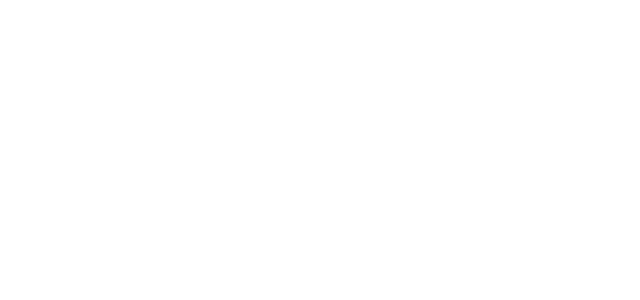
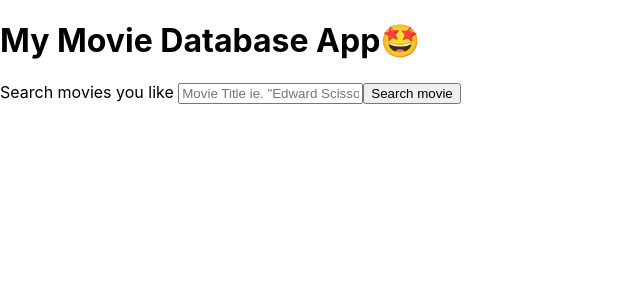
Before and after one commit to MSTRobort/myMovieDatabase, a React (Create React App) app: page / in a window 1280 px wide. Shown: the top 300 px of the page, without its empty margins (0-640 px from the left). Built offline with nearby package versions, Linux system fonts and the light colour scheme; no server answers.

Commit message:
Coded Api call and added form in App.js

```diff
--- a/package.json
+++ b/package.json
@@ -6,6 +6,7 @@
     "@testing-library/jest-dom": "^5.11.10",
     "@testing-library/react": "^11.2.6",
     "@testing-library/user-event": "^12.8.3",
+    "axios": "^0.21.1",
     "react": "^17.0.2",
     "react-dom": "^17.0.2",
     "react-scripts": "4.0.3",
--- a/src/App.css
+++ b/src/App.css
@@ -1,8 +1,8 @@
-.App {
+/* .App {
   text-align: center;
-}
+} */
 
-.App-header {
+/* .App-header {
   background-color: #282c34;
   min-height: 100vh;
   display: flex;
@@ -11,8 +11,8 @@
   justify-content: center;
   font-size: calc(10px + 2vmin);
   color: white;
-}
-
+} */
+/*
 .App-link {
   color: #61dafb;
-}
+} */
--- a/src/App.js
+++ b/src/App.js
@@ -1,9 +1,52 @@
+import { useEffect, useState } from 'react';
 import './App.css';
+import axios from "axios";
+
 
 function App() {
+  const [movie, setMovie] = useState([]);
+  const [userInput, setUserInput] = useState('');
+  const handleClick = (e) => {
+    e.preventDefault();
+    setUserInput('')
+  }
+  const handleChange = (e) => {
+    setUserInput(e.target.value);
+  }
+
+
+  // Making API call
+  useEffect( () => {
+    const key = '7306c825';
+    axios({
+      url:'http://www.omdbapi.com',
+      method: 'GET',
+      dataResponse: 'json',
+      params: {
+        apiKey: key,
+        format: 'json',
+        t: ''
+      }
+    }).then((res) => {
+      setMovie(res.data)
+      console.log(res)
+    })
+  }, [])
+
   return (
     <div className="App">
-
+      <h1>My Movie Database App🤩</h1>
+      <form action="submit">
+                <label htmlFor="userMovie">Search movies you like </label>
+                <input
+                  type = 'text'
+                  id="userMovie"
+                  placeholder = 'Movie Title ie. "Edward Scissorhands"'
+                  onChange={handleChange}
+                  value={userInput}/>
+                <button onClick={handleClick}>Search movie</button>
+            </form>
+      {/* < MovieSearch /> */}
     </div>
   );
 }
```
Also changed, not shown: 1 other file (tests, documents, lock files or other folders).
